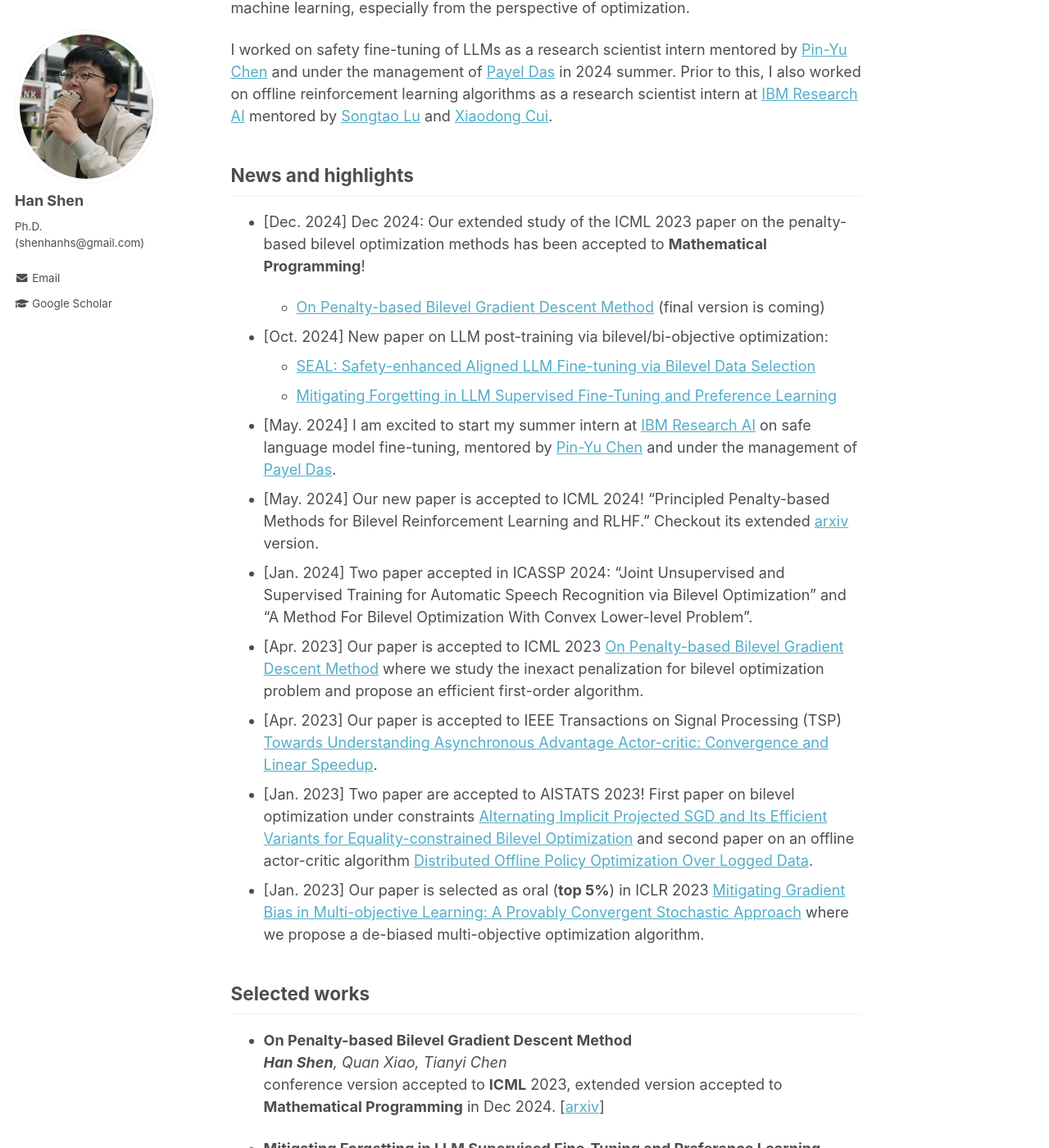
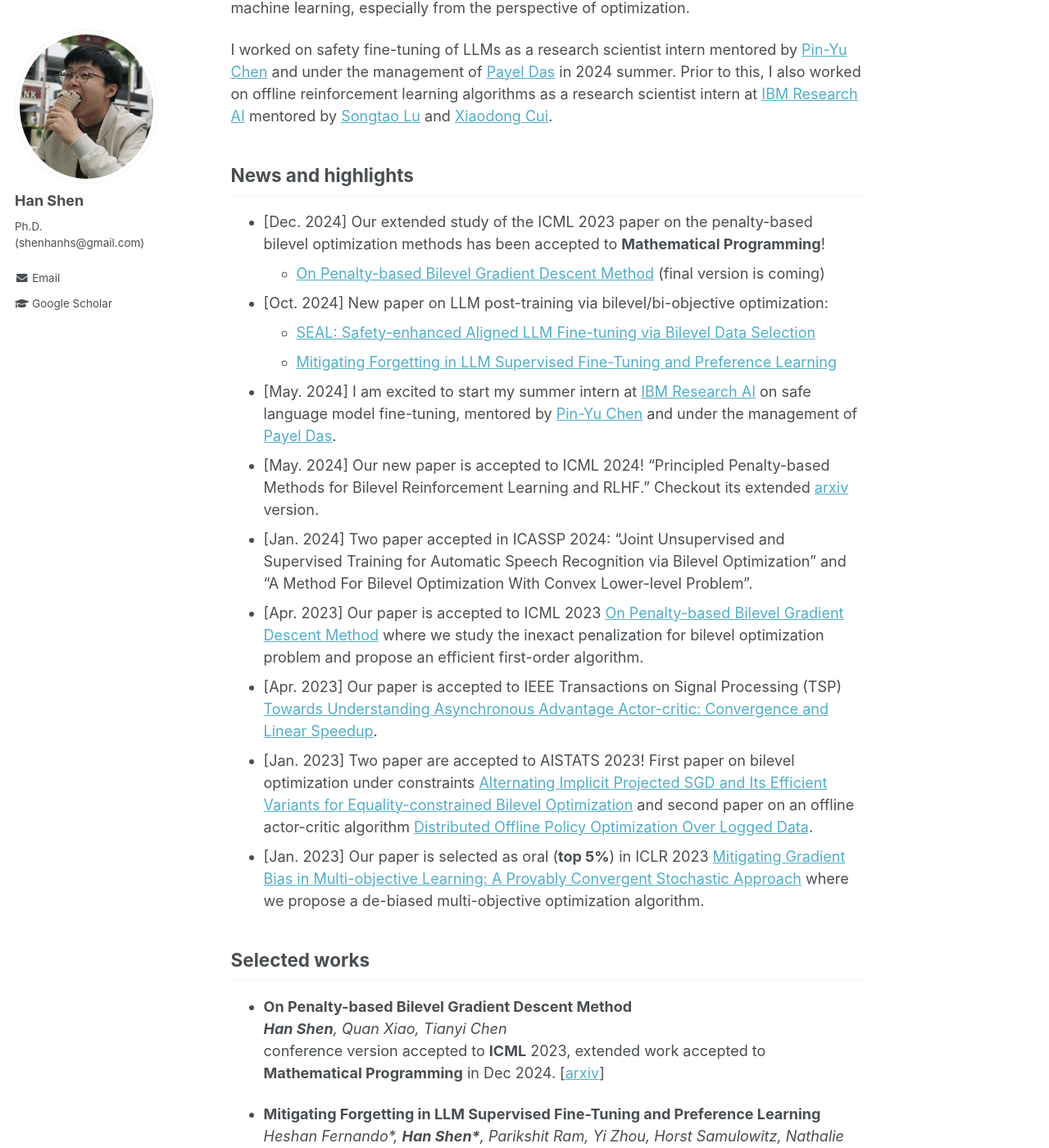
Before and after one commit to hanshen95/hanshen95.github.io, a Jekyll site: the page built from _pages/about.md, in a window 1280 px wide and 1400 px high, scrolled down 245 px. Shown: the whole window at 82% size. Built offline with Jekyll 4.4.1, drawn with Linux system fonts in a browser that asks for light colours.

Commit message:
Update about.md

```diff
--- a/_pages/about.md
+++ b/_pages/about.md
@@ -30,10 +30,8 @@ My research spans the areas of optimization algorithms and machine learning, cov
 
 
 ## News and highlights
-* [Dec. 2024] Dec 2024: Our extended study of the ICML 2023 paper on the penalty-based bilevel optimization methods has been accepted to <b>Mathematical Programming</b>!
-
+* [Dec. 2024] Our extended study of the ICML 2023 paper on the penalty-based bilevel optimization methods has been accepted to <b>Mathematical Programming</b>!
   * [On Penalty-based Bilevel Gradient Descent Method](https://arxiv.org/abs/2302.05185) (final version is coming)
-
 * [Oct. 2024] New paper on LLM post-training via bilevel/bi-objective optimization:
   * [SEAL: Safety-enhanced Aligned LLM Fine-tuning via Bilevel Data Selection](https://arxiv.org/abs/2410.07471)
   * [Mitigating Forgetting in LLM Supervised Fine-Tuning and Preference Learning](https://arxiv.org/abs/2410.15483)
@@ -54,7 +52,7 @@ My research spans the areas of optimization algorithms and machine learning, cov
 
 * <b>On Penalty-based Bilevel Gradient Descent Method</b>\
 *<b>Han Shen</b>, Quan Xiao, Tianyi Chen*\
-conference version accepted to <b>ICML</b> 2023, extended version accepted to <b>Mathematical Programming</b> in Dec 2024. [[arxiv](https://arxiv.org/abs/2302.05185)]
+conference version accepted to <b>ICML</b> 2023, extended work accepted to <b>Mathematical Programming</b> in Dec 2024. [[arxiv](https://arxiv.org/abs/2302.05185)]
 
 * <b>Mitigating Forgetting in LLM Supervised Fine-Tuning and Preference Learning</b>\
   *Heshan Fernando\*, <b>Han Shen\*</b>, Parikshit Ram, Yi Zhou, Horst Samulowitz, Nathalie Baracaldo, Tianyi Chen*\
```
